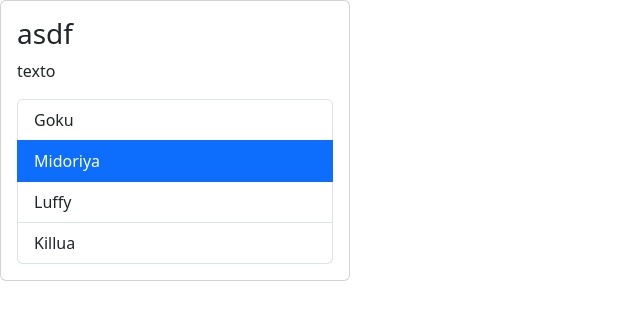
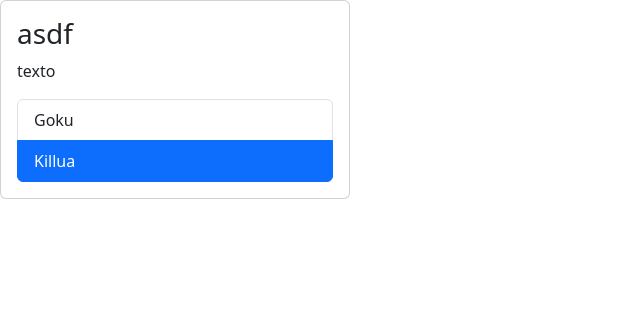
Before and after one commit to luismeza8/aprendiendo_react, a React (Vite) app in the folder react-app/: page / in a window 1280 px wide. Shown: the top 320 px of the page, without its empty margins (0-640 px from the left). Built offline with nearby package versions, Linux system fonts and the light colour scheme.

Commit message:
renderizado condicional

```diff
--- a/react-app/src/App.tsx
+++ b/react-app/src/App.tsx
@@ -2,7 +2,7 @@ import Card, { CardBody }from './components/Card';
 import List from './components/List';
 
 function App() {
-  const list = ['Goku', 'Midoriya', 'Luffy', 'Killua']
+  const list: string[] = ['Goku', 'Killua']
 
   const handleSelect = (elemento: string) => {
     console.log('imprimiendo ' + elemento)
@@ -12,7 +12,7 @@ function App() {
     <>
       <Card>
         <CardBody title='asdf' text='texto'/>
-        <List data={ list } onSelect={handleSelect} />
+        {list.length ? <List data={ list } onSelect={handleSelect} /> : 'no hay contenido'}
       </Card>
     </>
   );
```
